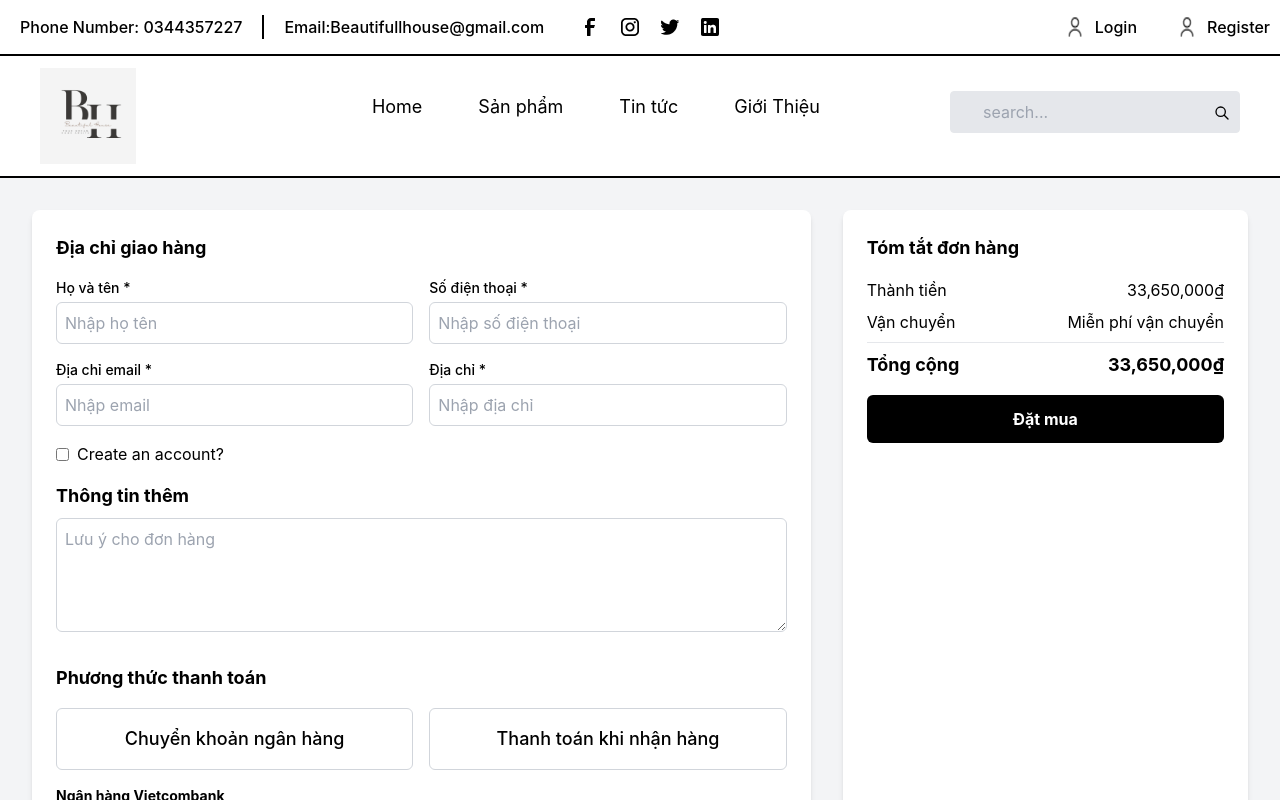
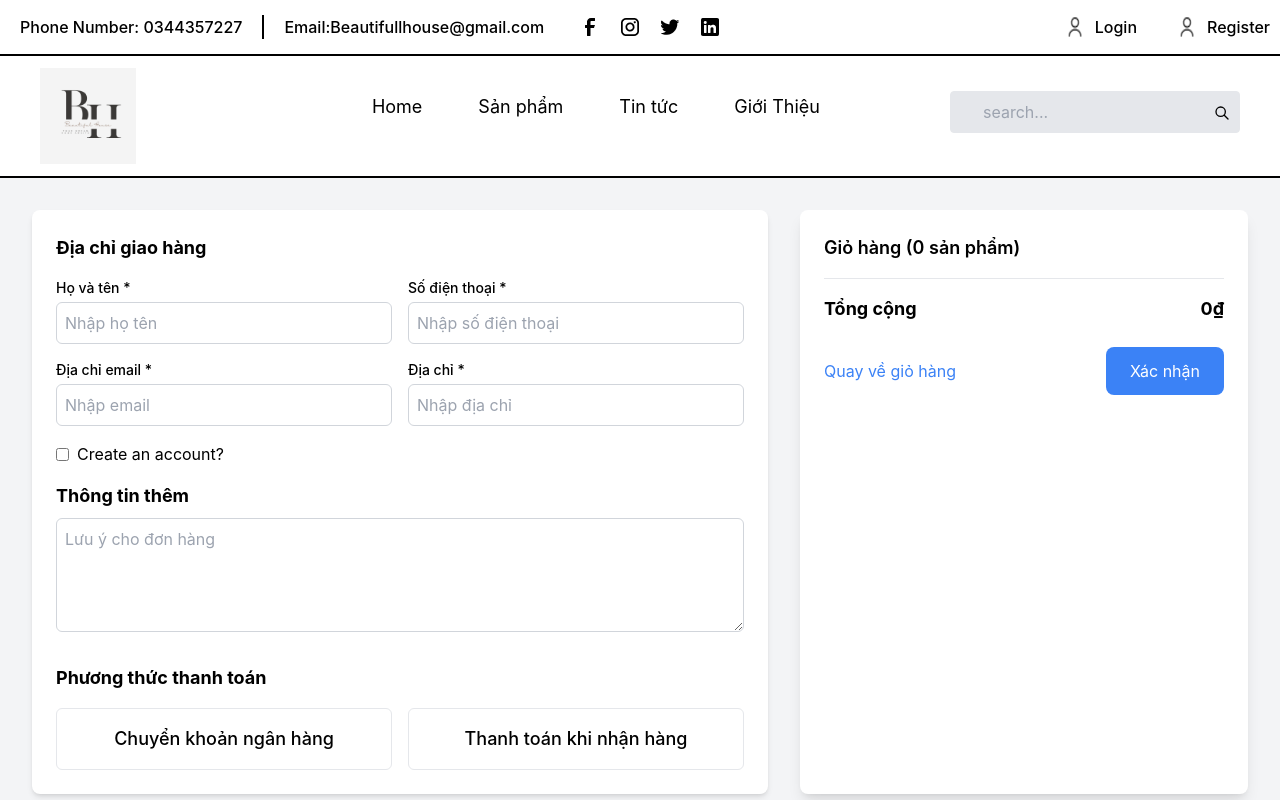
Before and after one commit to Jerry291299/FEDATN, a React (Create React App) app: page /order in a window 1280 px wide. Shown: the top 800 px of the page. Built offline with nearby package versions, Linux system fonts and the light colour scheme.

Commit message:
fix cart quantity

```diff
--- a/src/components/OrderPayment.tsx
+++ b/src/components/OrderPayment.tsx
@@ -8,6 +8,7 @@ import { NavLink } from "react-router-dom";
 
 function OrderPayment() {
   const [cartItems, setCartItems] = useState<CartItem[]>([]);
+  const [selectedPaymentMethod, setSelectedPaymentMethod] = useState<string>("");
  const [user, setUser] = useState<{
     info: { role: string; email: string; id: string };
     id: string;
@@ -33,115 +34,14 @@ function OrderPayment() {
     }
   };
 
+  const handlePaymentMethodChange = (method: string) => {
+    setSelectedPaymentMethod(method);
+  };
+
   return (
     <>
     <Header/>
-    {/* <div className="flex py-10">
-      <div className="w-full max-w-3xl bg-white p-6 rounded-lg shadow-lg">
-        <h2 className="text-2xl font-semibold mb-4">Thông tin nhận hàng</h2>
-        <div className="space-y-4">
-          <input
-            type="email"
-            name="email"
-            placeholder="Email"
-            className="w-full border rounded-lg p-3"
-          />
-          <input
-            type="text"
-            name="name"
-            placeholder="Họ và tên"
 
-            className="w-full border rounded-lg p-3"
-          />
-          <input
-            type="tel"
-            name="phone"
-            placeholder="Số điện thoại (tùy chọn)"
-
-            className="w-full border rounded-lg p-3"
-          />
-          <input
-            type="text"
-            name="address"
-            placeholder="Địa chỉ (tùy chọn)"
-
-            className="w-full border rounded-lg p-3"
-          />
-
-
-          <select
-            name="city"
-
-            className="w-full border rounded-lg p-3"
-          >
-            <option value="">Tỉnh thành</option>
-
-          </select>
-
-          <select
-            name="district"
-
-            className="w-full border rounded-lg p-3"
-          >
-            <option value="">Quận huyện (tùy chọn)</option>
-
-          </select>
-
-          <select
-            name="ward"
-
-            className="w-full border rounded-lg p-3"
-          >
-            <option value="">Phường xã (tùy chọn)</option>
-
-          </select>
-
-          <textarea
-            name="notes"
-            placeholder="Ghi chú (tùy chọn)"
-
-            className="w-full border rounded-lg p-3"
-          ></textarea>
-        </div>
-      </div>
-
-      <div className="w-full max-w-md mx-auto bg-white p-6 rounded-lg shadow-lg">
-        <h2 className="text-lg font-semibold mb-4">Giỏ hàng ({cartItems.length} sản phẩm)</h2>
-
-
-        {cartItems.map((item) => (
-          <div key={item.productId} className="flex items-center justify-between mb-4">
-            <div className="flex items-center">
-              <img
-                src={item.img}
-                alt={item.name}
-                className="w-16 h-16 rounded-md mr-4"
-              />
-              <span>{item.name}</span>
-            </div>
-            <span className="font-semibold">{item.price}₫ x {item.quantity}</span>
-          </div>
-        ))}
-
-
-        <div className="border-t pt-4 space-y-2">
-          <div className="flex justify-between font-bold text-lg">
-            <span>Tổng cộng</span>
-            <span>
-              {cartItems.reduce((total, item) => total + (item.price ?? 0) * (item.quantity ?? 1), 0)}₫
-            </span>
-          </div>
-        </div>
-
-
-        <div className="mt-6 flex justify-between items-center">
-          <NavLink to={`/Cart/${user?.id}`} className="text-blue-500">Quay về giỏ hàng</NavLink>
-          <NavLink to={`/donhang`}>
-          <button className="bg-blue-500 text-white px-6 py-3 rounded-lg">Xác nhận</button>
-          </NavLink>
-        </div>
-      </div>
-    </div> */}
         <div className="flex flex-col lg:flex-row gap-8 p-4 lg:p-8 bg-gray-100">
         {/* Left Column */}
         <div className="flex-1 bg-white p-6 rounded-lg shadow-md">
@@ -186,43 +86,72 @@ function OrderPayment() {
 
           <h2 className="text-lg font-bold mt-8">Phương thức thanh toán</h2>
           <div className="flex gap-4 mt-4">
-            <button className="w-full border border-gray-300 p-4 rounded-md flex items-center justify-center hover:bg-gray-100">
+            <button
+              onClick={() => handlePaymentMethodChange("bank_transfer")}
+              className={`w-full border p-4 rounded-md flex items-center justify-center ${
+                selectedPaymentMethod === "bank_transfer"
+                  ? "bg-gray-200"
+                  : "hover:bg-gray-100"
+              }`}
+            >
               <span className="text-lg font-medium">Chuyển khoản ngân hàng</span>
             </button>
-            <button className="w-full border border-gray-300 p-4 rounded-md flex items-center justify-center hover:bg-gray-100">
+            <button
+              onClick={() => handlePaymentMethodChange("cash_on_delivery")}
+              className={`w-full border p-4 rounded-md flex items-center justify-center ${
+                selectedPaymentMethod === "cash_on_delivery"
+                  ? "bg-gray-200"
+                  : "hover:bg-gray-100"
+              }`}
+            >
               <span className="text-lg font-medium">Thanh toán khi nhận hàng</span>
             </button>
           </div>
 
+          {selectedPaymentMethod === "bank_transfer" && (
             <div className="mt-4">
               <h3 className="text-sm font-bold">Ngân hàng Vietcombank</h3>
               <p>Số tài khoản: 0071000745809</p>
               <p>Tên chủ tài khoản: CT CP NOI THAT AKA VIETCOMBANK – CHI NHÁNH TP.HCM</p>
             </div>
+          )}
         </div>
 
         {/* Right Column */}
-        <div className="w-full lg:w-1/3 bg-white p-6 rounded-lg shadow-md">
-          <h2 className="text-lg font-bold mb-4">Tóm tắt đơn hàng</h2>
-          <div className="space-y-2">
-            <div className="flex justify-between">
-              <span>Thành tiền</span>
-              <span>33,650,000₫</span>
+        <div className="w-full max-w-md mx-auto bg-white p-6 rounded-lg shadow-lg">
+        <h2 className="text-lg font-semibold mb-4">Giỏ hàng ({cartItems.length} sản phẩm)</h2>
+
+
+        {cartItems.map((item) => (
+          <div key={item.productId} className="flex items-center justify-between mb-4">
+            <div className="flex items-center">
+              <img
+                src={item.img}
+                alt={item.name}
+                className="w-16 h-16 rounded-md mr-4"
+              />
+              <span>{item.name}</span>
             </div>
-            <div className="flex justify-between">
-              <span>Vận chuyển</span>
-              <span>Miễn phí vận chuyển</span>
+            <span className="font-semibold">{item.price}₫ x {item.quantity}</span>
           </div>
-            <hr />
+        ))}
+
+
+        <div className="border-t pt-4 space-y-2">
           <div className="flex justify-between font-bold text-lg">
             <span>Tổng cộng</span>
-              <span>33,650,000₫</span>
+            <span>
+              {cartItems.reduce((total, item) => total + (item.price ?? 0) * (item.quantity ?? 1), 0)}₫
+            </span>
           </div>
-            <div className="mt-4">
+        </div>
 
 
-            </div>
-            <button className="w-full bg-black text-white p-3 rounded-md font-bold mt-4">Đặt mua</button>
+        <div className="mt-6 flex justify-between items-center">
+          <NavLink to={`/Cart/${user?.id}`} className="text-blue-500">Quay về giỏ hàng</NavLink>
+          <NavLink to={`/donhang`}>
+          <button className="bg-blue-500 text-white px-6 py-3 rounded-lg">Xác nhận</button>
+          </NavLink>
         </div>
       </div>
       </div>
--- a/src/components/admin/Dashboard.tsx
+++ b/src/components/admin/Dashboard.tsx
@@ -18,7 +18,7 @@ const Dashboard = (props: Props) => {
   const [loading, setLoading] = useState<boolean>(false);
   const [pageConfig, setPageConfig] = useState<any>()
   const [page, setPage] = useState<any>({
-    limit: 1,
+    limit: 5,
     currentPage: 1,
   })
 
--- a/src/service/cart.tsx
+++ b/src/service/cart.tsx
@@ -41,19 +41,14 @@ export const removeFromCart = async (userId: string, productId: string) => {
   }
 };
 
+
 export const updateCartQuantity = async (userId: string, productId: string, newQuantity: number) => {
   try {
-    const response = await fetch(`/cart/${userId}/update`, {
-      method: "POST",
-      headers: {
-        "Content-Type": "application/json",
-      },
-      body: JSON.stringify({ productId, newQuantity }),
+    const response = await axiosservice.put(`/${userId}/cartupdate`, {
+      productId,
+      newQuantity
     });
-    if (!response.ok) {
-      throw new Error("Failed to update cart quantity");
-    }
-    return await response.json(); // Return updated cart data if needed
+    return response.data; // Return updated cart data if needed
   } catch (error) {
     console.error("Failed to update cart quantity:", error);
     throw error;
```
Lines whose indentation alone changed are shown as unchanged.
